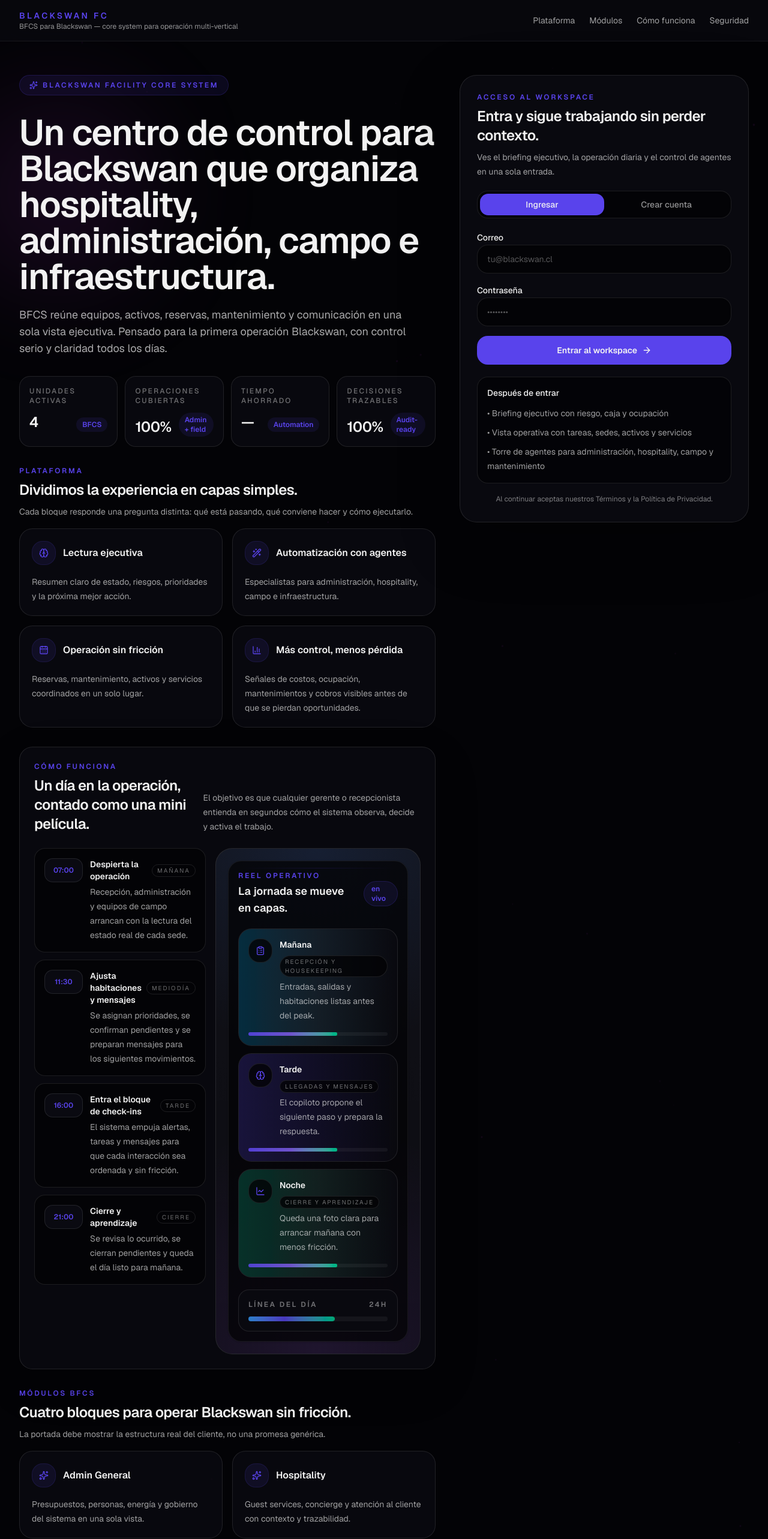
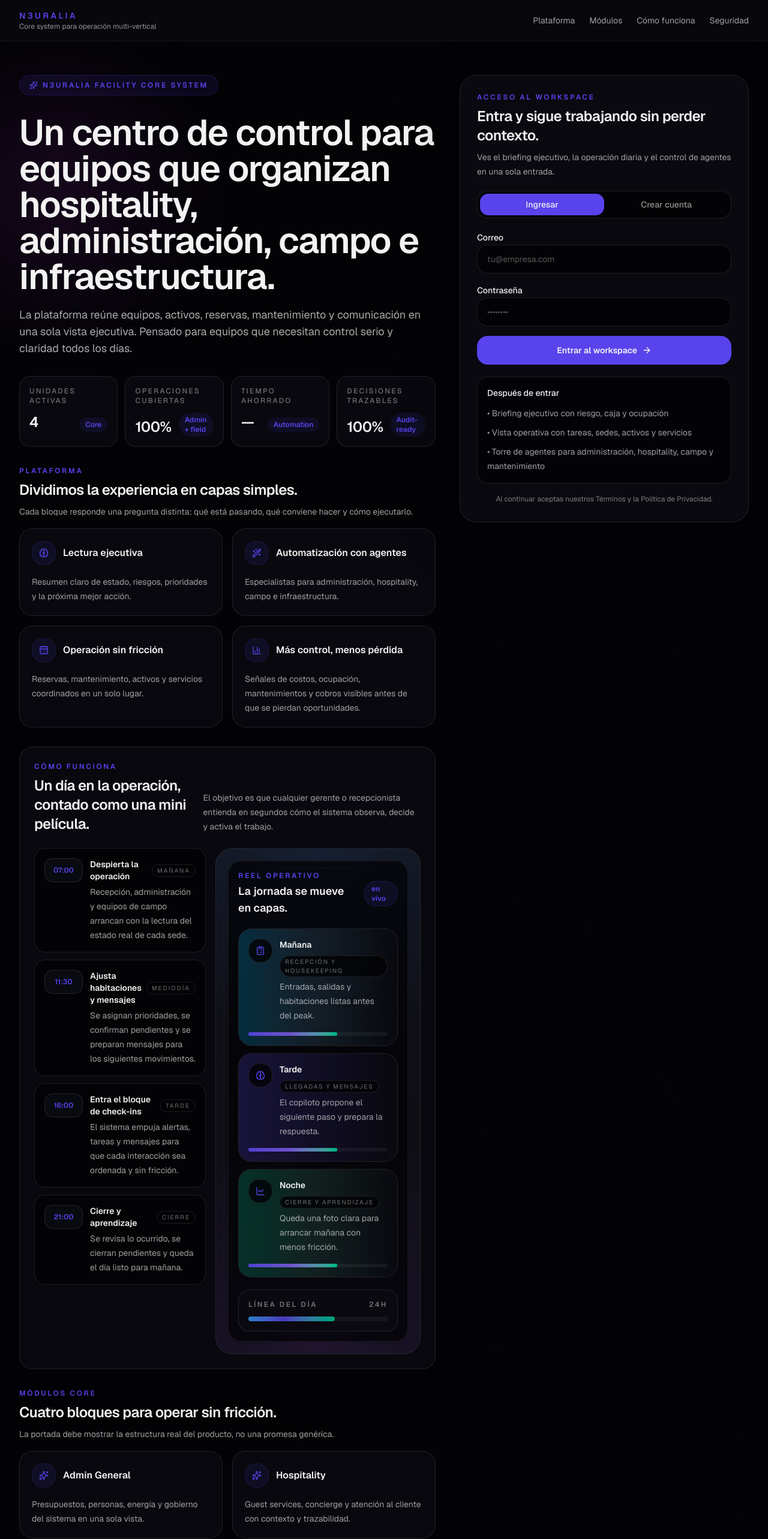
Before and after one commit to traviscomber/v0-mini-pms-dashboard, a Next.js app: page /auth/login in a window 1280 px wide. Shown: the top 2566 px of the page at 60% size. Built offline with nearby package versions, Linux system fonts and the light colour scheme; no server answers.

Commit message:
restore generic public branding

```diff
--- a/app/auth/login/login-shell.tsx
+++ b/app/auth/login/login-shell.tsx
@@ -23,7 +23,7 @@ interface LoginShellProps {
 }
 
 const HERO_STATS = [
-  { label: "Unidades activas", value: "4", delta: "BFCS" },
+  { label: "Unidades activas", value: "4", delta: "Core" },
   { label: "Operaciones cubiertas", value: "100%", delta: "Admin + field" },
   { label: "Tiempo ahorrado", value: "—", delta: "Automation" },
   { label: "Decisiones trazables", value: "100%", delta: "Audit-ready" },
@@ -52,7 +52,7 @@ const PLATFORM_PILLARS = [
   },
 ];
 
-const BFCS_MODULES = [
+const CORE_MODULES = [
   {
     title: "Admin General",
     text: "Presupuestos, personas, energía y gobierno del sistema en una sola vista.",
@@ -223,8 +223,8 @@ export function LoginShell({
       <header className="relative z-10 border-b border-border/70 bg-card/70 backdrop-blur-xl animate-[lp-drop_0.7s_ease_both]">
         <div className="mx-auto flex max-w-7xl items-center justify-between px-6 py-4 lg:px-8">
           <div>
-            <p className="text-sm font-semibold uppercase tracking-[0.24em] text-primary">Blackswan FC</p>
-            <p className="text-xs text-foreground/60">BFCS para Blackswan — core system para operación multi-vertical</p>
+            <p className="text-sm font-semibold uppercase tracking-[0.24em] text-primary">N3uralia</p>
+            <p className="text-xs text-foreground/60">Core system para operación multi-vertical</p>
           </div>
           <nav className="hidden items-center gap-6 text-sm text-foreground/65 md:flex">
             <a href="#platform" className="transition hover:text-foreground">Plataforma</a>
@@ -239,16 +239,16 @@ export function LoginShell({
         <section className="space-y-8">
           <div className="inline-flex items-center gap-2 rounded-full border border-primary/20 bg-primary/10 px-4 py-2 text-xs font-semibold uppercase tracking-[0.22em] text-primary animate-[lp-rise_0.8s_ease_both]">
             <Sparkles className="h-3.5 w-3.5" />
-            Blackswan Facility Core System
+            N3uralia Facility Core System
           </div>
 
           <div className="space-y-5 animate-[lp-rise_0.85s_ease_0.05s_both]">
             <h1 className="max-w-3xl text-4xl font-semibold tracking-tight text-foreground sm:text-5xl xl:text-6xl">
-              Un centro de control para Blackswan que organiza hospitality, administración, campo e infraestructura.
+              Un centro de control para equipos que organizan hospitality, administración, campo e infraestructura.
             </h1>
             <p className="max-w-2xl text-base leading-7 text-foreground/70 sm:text-lg">
-              BFCS reúne equipos, activos, reservas, mantenimiento y comunicación en una sola vista ejecutiva.
-              Pensado para la primera operación Blackswan, con control serio y claridad todos los días.
+              La plataforma reúne equipos, activos, reservas, mantenimiento y comunicación en una sola vista ejecutiva.
+              Pensado para equipos que necesitan control serio y claridad todos los días.
             </p>
           </div>
 
@@ -369,12 +369,12 @@ export function LoginShell({
 
           <section id="modules" className="space-y-4">
             <SectionHeading
-              eyebrow="Módulos BFCS"
-              title="Cuatro bloques para operar Blackswan sin fricción."
-              text="La portada debe mostrar la estructura real del cliente, no una promesa genérica."
+              eyebrow="Módulos core"
+              title="Cuatro bloques para operar sin fricción."
+              text="La portada debe mostrar la estructura real del producto, no una promesa genérica."
             />
             <div className="grid gap-4 md:grid-cols-2">
-              {BFCS_MODULES.map((item, index) => (
+              {CORE_MODULES.map((item, index) => (
                 <article
                   key={item.title}
                   className="rounded-3xl border border-border bg-card/80 p-5 animate-[lp-rise_0.75s_ease_both]"
@@ -435,7 +435,7 @@ export function LoginShell({
 
             <div className="mt-5 grid gap-3 sm:grid-cols-3">
               <Callout icon={<CheckCircle2 className="h-4 w-4" />} title="Menos errores" text="Reduce atrasos, cobros olvidados y fallas de coordinación." />
-              <Callout icon={<ArrowRight className="h-4 w-4" />} title="Decisiones rápidas" text="Convierte actividad BFCS en un plan claro desde un solo vistazo." />
+              <Callout icon={<ArrowRight className="h-4 w-4" />} title="Decisiones rápidas" text="Convierte actividad del core system en un plan claro desde un solo vistazo." />
               <Callout icon={<Lock className="h-4 w-4" />} title="Listo para auditoría" text="Cada recomendación puede revisarse y aprobarse con trazabilidad." />
             </div>
           </section>
@@ -492,14 +492,14 @@ export function LoginShell({
               {tab === "signin" ? (
                 <form action={signInAction} className="space-y-4" noValidate>
                   <input type="hidden" name="next" value={next} />
-                  <AuthInput label="Correo" name="email" type="email" placeholder="tu@blackswan.cl" autoComplete="email" />
+                  <AuthInput label="Correo" name="email" type="email" placeholder="tu@empresa.com" autoComplete="email" />
                   <AuthInput label="Contraseña" name="password" type="password" placeholder="••••••••" autoComplete="current-password" />
                   <AuthButton label="Entrar al workspace" />
                 </form>
               ) : (
                 <form action={signUpAction} className="space-y-4" noValidate>
                   <AuthInput label="Nombre completo" name="fullName" type="text" placeholder="Tu nombre" />
-                  <AuthInput label="Correo" name="email" type="email" placeholder="tu@blackswan.cl" autoComplete="email" />
+                  <AuthInput label="Correo" name="email" type="email" placeholder="tu@empresa.com" autoComplete="email" />
                   <AuthInput
                     label="Contraseña"
                     name="password"
@@ -531,7 +531,7 @@ export function LoginShell({
       </main>
 
       <footer className="relative z-10 border-t border-border/70 px-6 py-5 text-center text-xs text-foreground/50 lg:px-8">
-        © 2026 Blackswan — Facility Core System
+        © 2026 N3uralia — Facility Core System
       </footer>
 
       <style>{`
--- a/app/layout.tsx
+++ b/app/layout.tsx
@@ -11,8 +11,8 @@ const geistMono = Geist_Mono({
 })
 
 export const metadata: Metadata = {
-  title: 'Blackswan FC | Facility Core System',
-  description: 'Blackswan Facility Core System for hospitality, administration, field operations, and infrastructure in one control tower.',
+  title: 'N3uralia | Facility Core System',
+  description: 'A multi-vertical facility core system for hospitality, administration, field operations, and infrastructure in one control tower.',
   generator: 'v0.app',
   icons: {
     icon: [
--- a/app/setup/page.tsx
+++ b/app/setup/page.tsx
@@ -40,9 +40,9 @@ export default async function SetupPage({ searchParams }: SetupPageProps) {
             <span className="inline-flex rounded-full border border-primary/20 bg-primary/10 px-3 py-1 text-xs font-medium uppercase tracking-[0.2em] text-primary">
               Workspace setup
             </span>
-            <h1 className="text-4xl font-bold tracking-tight text-card-foreground">Provision your Blackswan workspace</h1>
+            <h1 className="text-4xl font-bold tracking-tight text-card-foreground">Provision your workspace</h1>
             <p className="max-w-3xl text-base text-muted-foreground sm:text-lg">
-              This step creates the first organization, owner membership, and site context that future BFCS,
+              This step creates the first organization, owner membership, and site context that future platform
               operations, maintenance, hospitality, and automation flows will hang from.
             </p>
           </div>
@@ -106,7 +106,7 @@ export default async function SetupPage({ searchParams }: SetupPageProps) {
                   name="organizationName"
                   required
                   className="w-full rounded-xl border border-border bg-background px-4 py-3 text-card-foreground outline-none transition focus:border-primary"
-                  placeholder="Blackswan Facility Group"
+                  placeholder="N3uralia Group"
                 />
               </label>
 
@@ -117,7 +117,7 @@ export default async function SetupPage({ searchParams }: SetupPageProps) {
                   name="propertyName"
                   required
                   className="w-full rounded-xl border border-border bg-background px-4 py-3 text-card-foreground outline-none transition focus:border-primary"
-                  placeholder="Blackswan Santiago Hub"
+                  placeholder="Main Operations Hub"
                 />
               </label>
 
```
